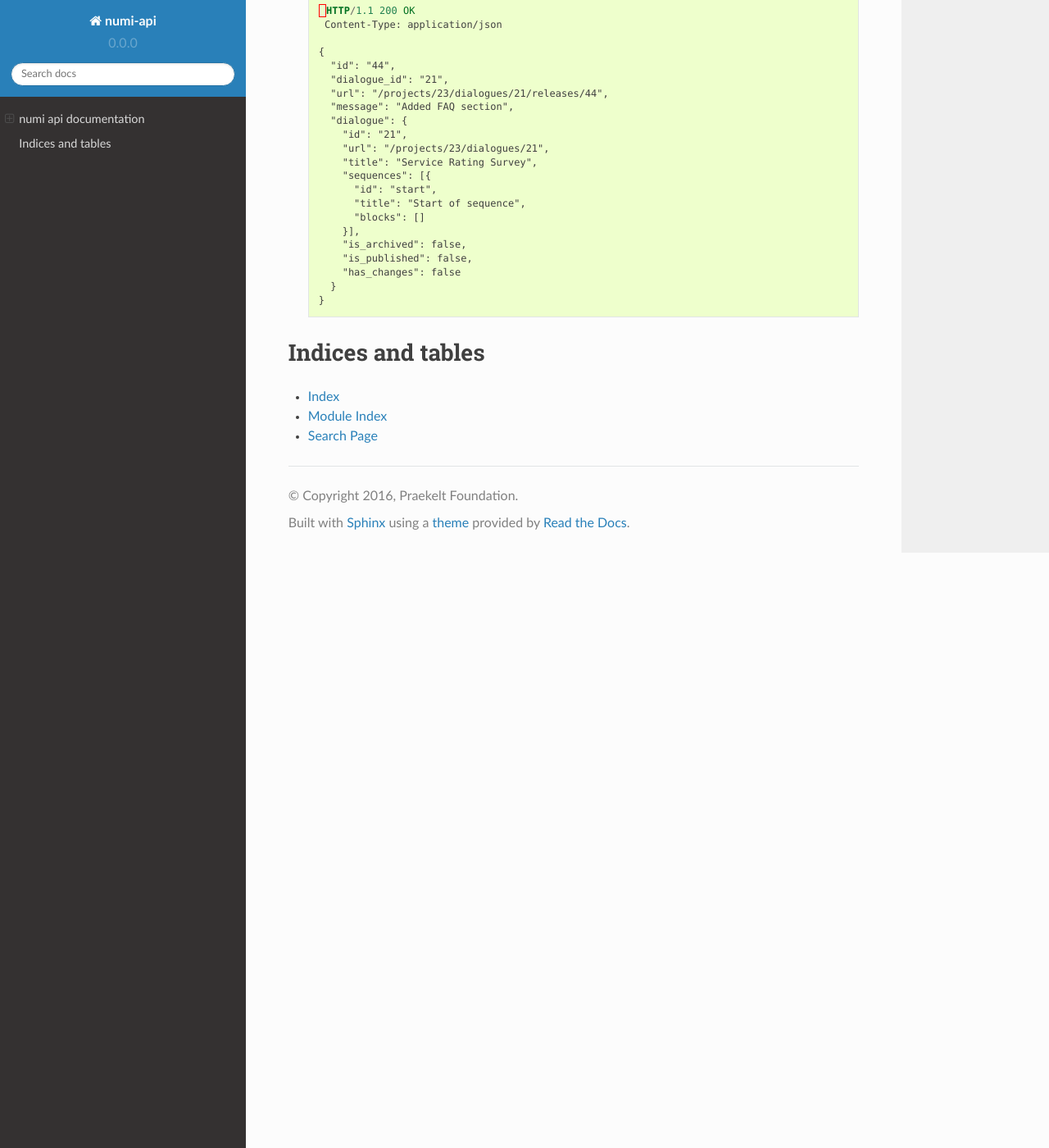
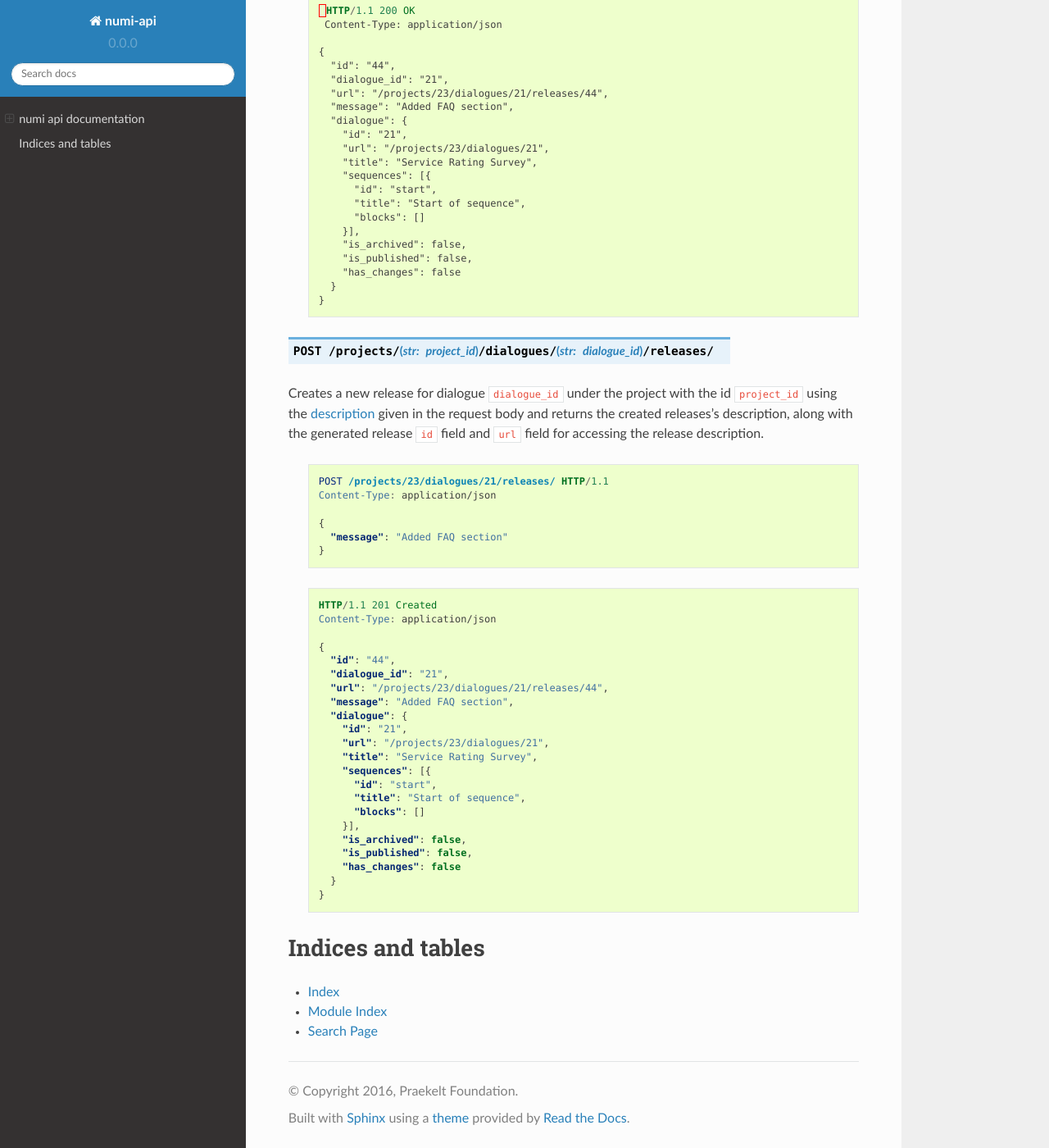
Before and after one commit to praekelt/numi-api, a Sphinx documentation site: the page built from docs/index.rst, in a window 1280 px wide and 1400 px high, scrolled down 9987 px. Shown: the whole window at 82% size. Built offline with Sphinx 7.4.7 and the Read the Docs theme 2.0.0, drawn with Linux system fonts in a browser that asks for light colours.

Commit message:
Add API endpoint for creating new releases

```diff
--- a/docs/index.rst
+++ b/docs/index.rst
@@ -572,6 +572,44 @@ Releases
       }
     }
 
+.. http:post:: /projects/(str:project_id)/dialogues/(str:dialogue_id)/releases/
+
+Creates a new release for dialogue ``dialogue_id`` under the project with the id ``project_id`` using the :ref:`description <data-releases>` given in the request body and returns the created releases's description, along with the generated release ``id`` field and ``url`` field for accessing the release description.
+
+  .. sourcecode:: http
+
+     POST /projects/23/dialogues/21/releases/ HTTP/1.1
+     Content-Type: application/json
+
+     {
+       "message": "Added FAQ section"
+     }
+
+  .. sourcecode:: http
+
+     HTTP/1.1 201 Created
+     Content-Type: application/json
+
+     {
+       "id": "44",
+       "dialogue_id": "21",
+       "url": "/projects/23/dialogues/21/releases/44",
+       "message": "Added FAQ section",
+       "dialogue": {
+         "id": "21",
+         "url": "/projects/23/dialogues/21",
+         "title": "Service Rating Survey",
+         "sequences": [{
+           "id": "start",
+           "title": "Start of sequence",
+           "blocks": []
+         }],
+         "is_archived": false,
+         "is_published": false,
+         "has_changes": false
+       }
+     }
+
 
 Indices and tables
 ==================
```
